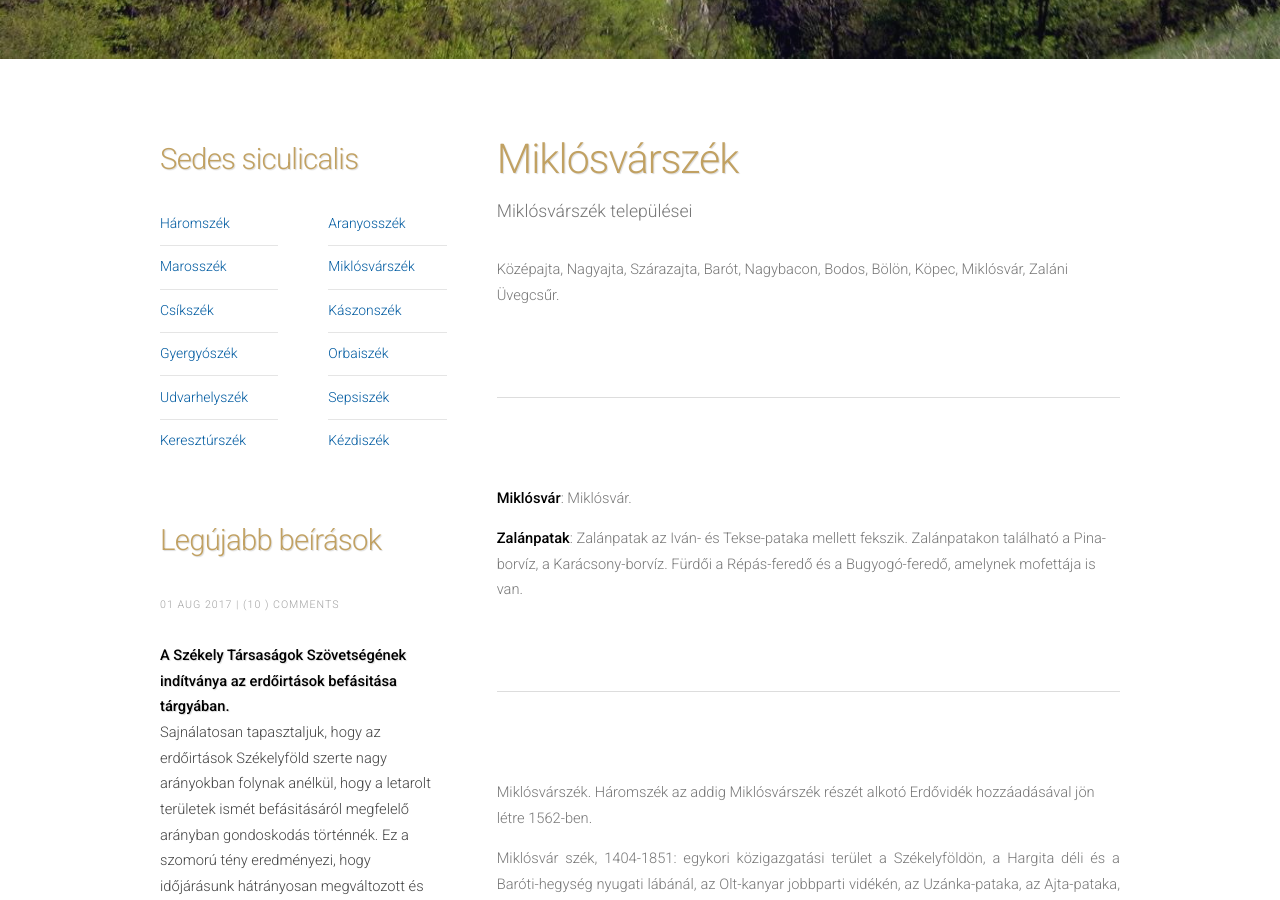
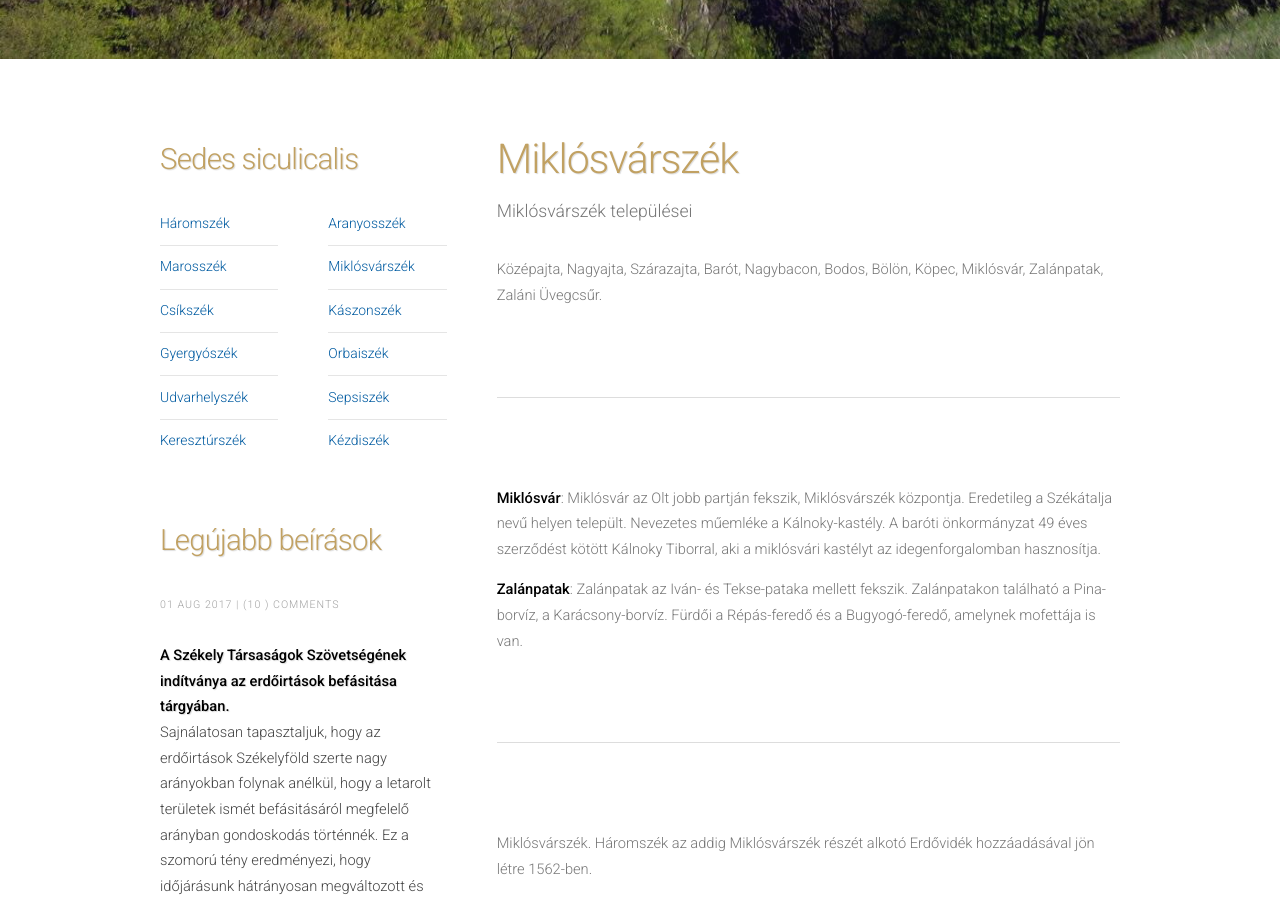
Before and after one commit to siculia/siculia.github.io, a Jekyll site: the page built from siculia-miklosvarszek.html, in a window 1280 px wide and 900 px high, scrolled down 554 px. Built offline with Jekyll 4.4.1, drawn with Linux system fonts in a browser that asks for light colours; nearby versions of some CDN libraries; library files that are not in the unit come from our copies.

Commit message:
Hargitafürdő

```diff
--- a/siculia-csikszek.html
+++ b/siculia-csikszek.html
@@ -92,6 +92,7 @@ layout: default
 							<p style="text-align: left;"><b>Fitód</b>: A Nagy-Somlyó és a Bocskor-hegy között, a Xántus-völgynek nevezett Fitód- vagy Hosszúaszó-patak völgyében fekszik. Csíkmenaság 1543-ban készült szárnyas oltára a budapesti Nemzeti Galériában látható.</p>
 							<p style="text-align: left;"><b>Göröcsfalva</b>: Göröcsfalva összeépült Csíkrákossal.</p>
 							<p style="text-align: left;"><b>Gyürke</b>: Az Ágas-havas lábánál, a Csobányos-patak felső folyásánál elhelyezkedő néhány házból áll.</p>
+							<p style="text-align: left;"><b>Hargitafürdő</b>: Hargitafürdőt korábban a Csicsói Büdös néven emlegették. Hargitafürdőn a kaolin kitermelése mintegy öteven évet tartott. Sípályákkal, fogadókkal, szállodákkal rendelkezik.</p>
 							<p style="text-align: left;"><b>Hidegség</b>: A Tatros-patak baloldali mellékvize, a Hidegség-patak mentén fekszik. Gyimesközéplokhoz tartozik.</p>
 							<p style="text-align: left;"><b>Hosszúaszó</b>: A Xántus-völgyben, a Hosszúaszó-patak felső folyása mentén fekszik. A Xántus-kápolnát a 1694-ben történt tatárbetörés során elesett Xántus Keresztes alcsíki királybíró emlékére emelték.</p>
 							<p style="text-align: left;"><b>Karcfalva</b>: A Nagyboldogasszony egyházközséghez tartozott, először 1566-ban nevezik Karcfalvának. Csíkjenőfalvával alkot községet. Itt található Felcsík legjobb állapotban megmaradt, a 16. században épült műemkéktemploma, a Karcfalva és Jenőfalva közé épült a Nagyboldogasszony-templom, amelyet nyolc méter magas várfal vesz körül. Csíkkarcfalva korábban a jelenlegi településtől nyugatra, a Madics nevű helyen települt. A Madicsa fürdő a falutól nyudatra a Madicsa-patak völgyében fekszik. A Lok-patak völgyben borvízkút található. A település saját műjégpályával rendelkezik.</p>
--- a/siculia-haromszek.html
+++ b/siculia-haromszek.html
@@ -54,7 +54,7 @@ layout: default
 							<p style="text-align: left;"><b>Kézdikővár</b>: Kézdikővár a Peselnek pataka mentén, a Háromszéki-medence peremén fekszik. A település régebben a Céklás-patak völgyében terült el. A Kővártól északkeletre húzódó Szárazpataki-völgyben több kénes forrás ismert.</p>
 							<p style="text-align: left;"><b>Kiskászon</b>: A Kászon-patak völgyében, a Perkő-hegy nyugati oldalán fekszik. Kiskászonon keresztül haladt át az országút, amely összeköttetést biztosított Kászonszékkel és ezen keresztül Csíkszékkel. A Kiskászon környékén álló, azóta eltűnt Szent János nevezetű településről az 1584-ből származó leírás adott hírt. A hagyomány szerint a tatárok által elpusztított Szent János településről a lakók Polyánba költöztek.</p>
 							<p style="text-align: left;"><b>Kézdivásárhely</b>: Kézdivásárhely oroszfalvi részében fekszik a Fortyogó-fürdő és üdülőközpont, ahol korábban borvizes medence, melegvízes kádas-fürdő, mofetta és fogadó működött. Fortyogó-fürdő jelenleg nem működik..</p>
-							<p style="text-align: left;"><b>Kovászna</b>: Kovászna természetes gyógyhatásairól híres fürdőváros, mofettával ellátott szív- és érrendszeri rehabilitációs korházzal rendelkezik. A városhoz tartozó Tündérvölgy gazdag a borvízforrásokban és gázfeltörésekben.</p>
+							<p style="text-align: left;"><b>Kovászna</b>: Kovászna a felső-háromszéki medence keleti szélén helyezkedik el. Kovászna természetes gyógyhatásairól híres fürdőváros, mofettával ellátott szív- és érrendszeri rehabilitációs korházzal rendelkezik. A városhoz tartozó Tündérvölgy gazdag a borvízforrásokban és gázfeltörésekben.</p>
 							<p style="text-align: left;"><b>Mikóújfalu</b>: Mikóújfalu az Olt-völgyében települt. Borvízes fürdőmedencéje a mikóújfalusi Bugyogó.</p>
 							<p style="text-align: left;"><b>Málnásfürdő</b>: Málnásfürdő híres természetes gyógyhely. A fürdőhelyen működött egykor a beüvegezett mennyezetű Herkules-tükörfürdő. Málnásfürdőn borvízes-medence, szauna működik. Itt található a Lobogó-fürdő, a Semmseyné Bugyogója, másként Lábáztató, avagy Bivaly-feredő. Málnásfürdő szénsavsürítőjét az 1905-ben mélyített Siculia-fúrás szolgálta ki.</p>
 							<p style="text-align: left;"><b>Oltszem</b>: Oltszem az Olt völgyében fekszik, közigazgatásilag Bodok községhez tartozik. Oltszemen  Bagoly-forrás vizét hasznosító kezelőközpont épült, a magas természetes radioktivitású borvízzel töltött fűrdőmedencékkel és kádfürdővel.</p>
--- a/siculia-miklosvarszek.html
+++ b/siculia-miklosvarszek.html
@@ -17,10 +17,10 @@ layout: default
 							<span class="byline">Miklósvárszék települései</span>
 						</header>
 
-						<p style="text-align: left;">Középajta, Nagyajta, Szárazajta, Barót, Nagybacon, Bodos, Bölön, Köpec, Miklósvár, Zaláni Üvegcsűr.</p>
+						<p style="text-align: left;">Középajta, Nagyajta, Szárazajta, Barót, Nagybacon, Bodos, Bölön, Köpec, Miklósvár, Zalánpatak, Zaláni Üvegcsűr.</p>
 
 						<hr></hr>
-						<p style="text-align: left;"><b>Miklósvár</b>: Miklósvár.</p>
+						<p style="text-align: left;"><b>Miklósvár</b>: Miklósvár az Olt jobb partján fekszik, Miklósvárszék központja. Eredetileg a Székátalja nevű helyen települt. Nevezetes műemléke a Kálnoky-kastély. A baróti önkormányzat 49 éves szerződést kötött Kálnoky Tiborral, aki a miklósvári kastélyt az idegenforgalomban hasznosítja.</p>
 						<p style="text-align: left;"><b>Zalánpatak</b>: Zalánpatak az Iván- és Tekse-pataka mellett fekszik. Zalánpatakon található a Pina-borvíz, a Karácsony-borvíz. Fürdői a Répás-feredő és a Bugyogó-feredő, amelynek mofettája is van.</p>
 						<hr></hr>
 
```
Also changed, not shown: siculia-orbaiszek.html (+2 -0 lines).
